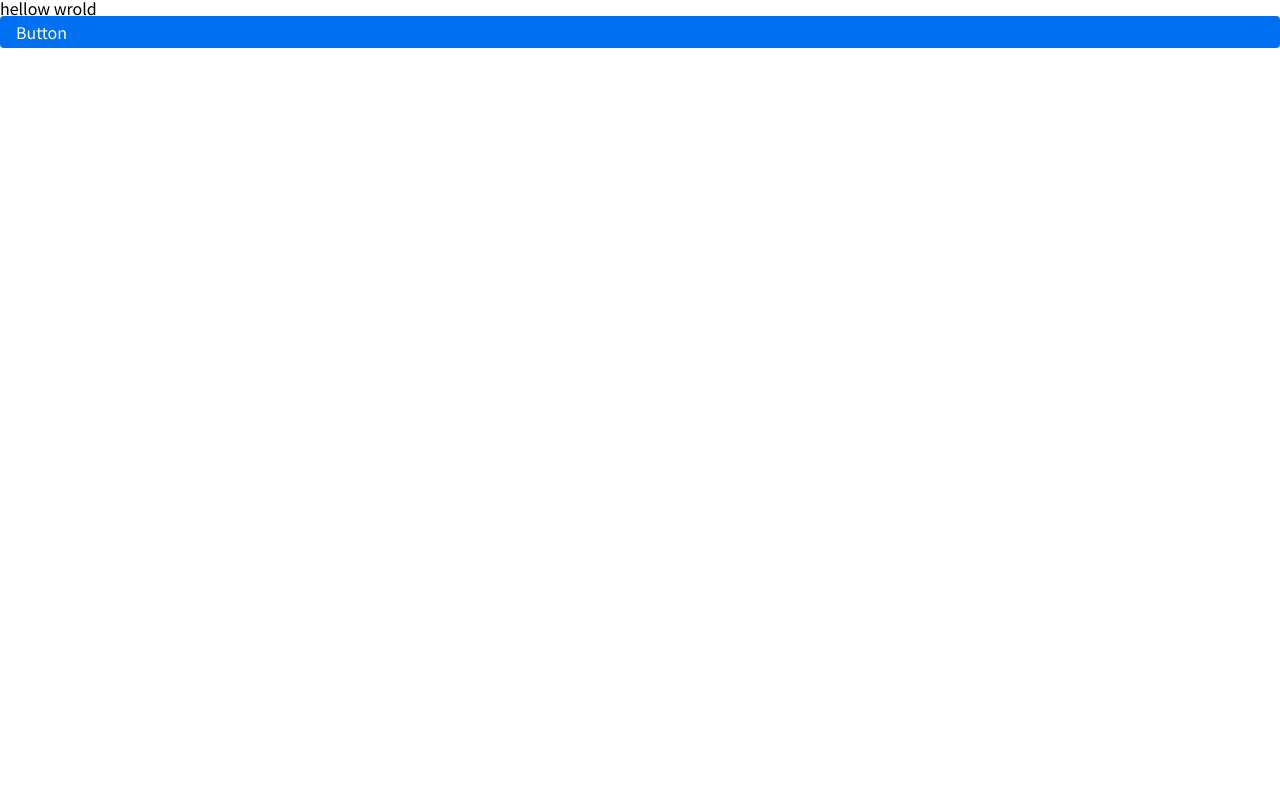
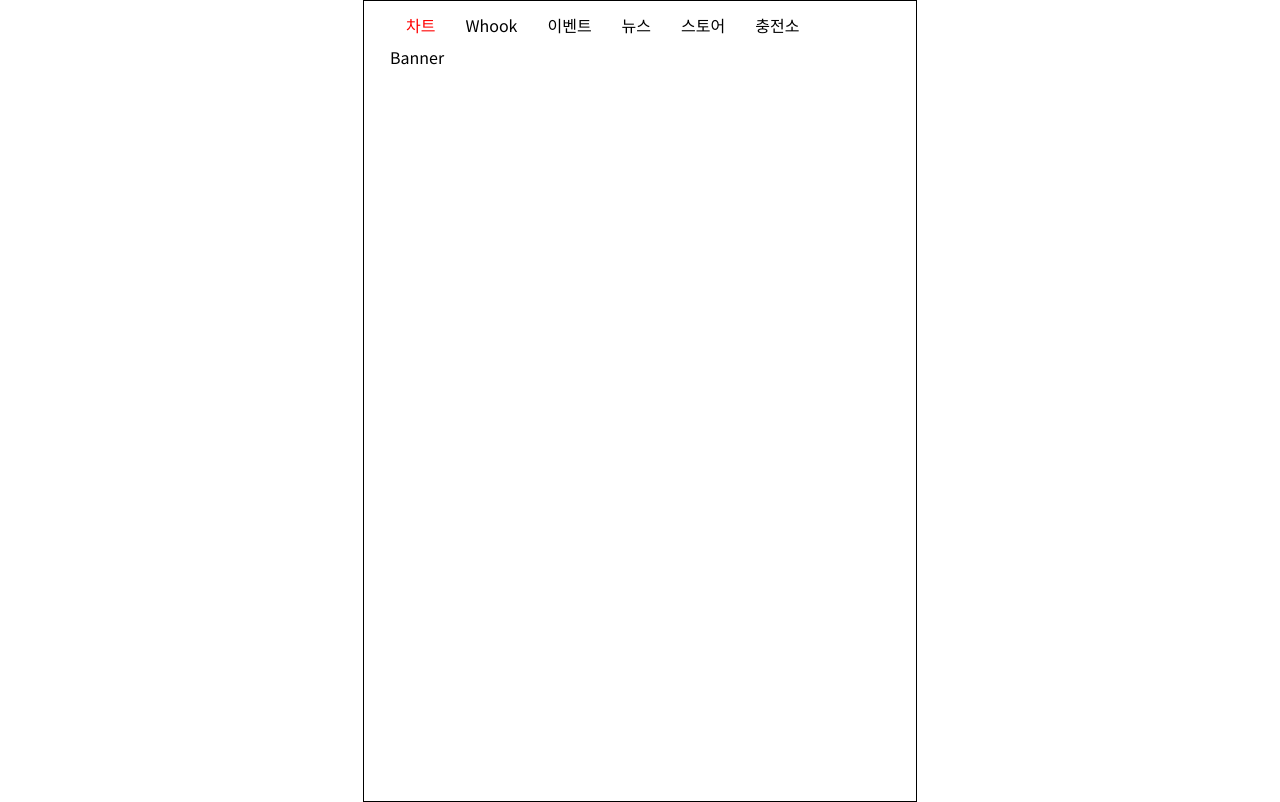
Before and after one commit to hansolc/hanteo-frontend-test-next, a Next.js app: page / in a window 1280 px wide. Built offline with nearby package versions, Linux system fonts and the light colour scheme.

Commit message:
useSwipe hoosk for swipe action, Add Client Component for home

```diff
--- /dev/null
+++ b/src/app/components/Banner/Banner.tsx
@@ -0,0 +1,7 @@
+import React from 'react';
+
+const Banner = () => {
+  return <div>Banner</div>;
+};
+
+export default Banner;
--- /dev/null
+++ b/src/app/components/ClientHome/ClientHome.tsx
@@ -0,0 +1,42 @@
+'use client';
+
+import React, { useState, useRef } from 'react';
+import HeaderTab from '../HeaderTab/HeaderTab';
+import Banner from '../Banner/Banner';
+import ContentsArea from '../ContentsArea/ContentsArea';
+import useSwipe from '@/hooks/useSwipe';
+
+const tabCount = 6;
+
+const ClientHome = () => {
+  const [currentIndex, setCurrentIndex] = useState(0);
+  const { handleTouchStart, handleTouchEnd } = useSwipe({
+    onSwipeLeft: () => {
+      if (currentIndex < tabCount - 1) {
+        setCurrentIndex((prev) => prev + 1);
+      }
+    },
+    onSwipeRight: () => {
+      if (currentIndex > 0) {
+        setCurrentIndex((prev) => prev - 1);
+      }
+    },
+  });
+
+  return (
+    <div
+      onTouchStart={handleTouchStart}
+      onTouchEnd={handleTouchEnd}
+      style={{ height: '100vh' }}
+    >
+      <HeaderTab
+        currentIndex={currentIndex}
+        setCurrentIndex={setCurrentIndex}
+      />
+      <Banner />
+      {/* <ContentsArea currentIndex={currentIndex} /> */}
+    </div>
+  );
+};
+
+export default ClientHome;
--- /dev/null
+++ b/src/app/components/ContentsArea/ContentsArea.tsx
@@ -0,0 +1,7 @@
+import React from 'react';
+
+const ContentsArea = () => {
+  return <div>ContentsArea</div>;
+};
+
+export default ContentsArea;
--- /dev/null
+++ b/src/app/components/HeaderTab/HeaderTab.module.scss
@@ -0,0 +1,22 @@
+@use 'mixins' as *;
+
+.headerTabWrapper {
+    display: flex;
+    padding: 1rem;
+    overflow-x: auto;
+    gap: 30px;
+    white-space: nowrap;
+    scrollbar-width: none;
+    &::-webkit-scrollbar {
+        display: none;
+    }
+}
+
+.tabItem {
+    flex: 0 0 auto;
+    cursor: pointer;
+
+    &.cur {
+        color: red;
+    }
+}
--- /dev/null
+++ b/src/app/components/HeaderTab/HeaderTab.tsx
@@ -0,0 +1,46 @@
+'use client';
+
+import React, { useEffect, useRef } from 'react';
+import styles from './HeaderTab.module.scss';
+import { SwipeIndexProps } from '../types';
+
+interface HeaderTabProps extends SwipeIndexProps {}
+
+const tabItems = ['차트', 'Whook', '이벤트', '뉴스', '스토어', '충전소'];
+
+const HeaderTab = ({ currentIndex, setCurrentIndex }: HeaderTabProps) => {
+  const itemRefs = useRef<(HTMLLIElement | null)[]>([]);
+
+  useEffect(() => {
+    const el = itemRefs.current[currentIndex];
+    if (el) {
+      el.scrollIntoView({
+        behavior: 'smooth',
+        inline: 'center',
+        block: 'nearest',
+      });
+    }
+  }, [currentIndex]);
+
+  return (
+    <ul className={styles.headerTabWrapper}>
+      {/* li key 변경하기! */}
+      {tabItems.map((tab, idx) => {
+        return (
+          <li
+            key={idx}
+            className={`${styles.tabItem} ${idx === currentIndex ? styles.cur : ''}`}
+            ref={(el) => {
+              itemRefs.current[idx] = el;
+            }}
+            onClick={() => setCurrentIndex(idx)}
+          >
+            {tab}
+          </li>
+        );
+      })}
+    </ul>
+  );
+};
+
+export default HeaderTab;
--- /dev/null
+++ b/src/app/components/types.ts
@@ -0,0 +1,6 @@
+interface SwipeIndexProps {
+  currentIndex: number;
+  setCurrentIndex: (index: number) => void;
+}
+
+export type { SwipeIndexProps };
--- a/src/app/page.tsx
+++ b/src/app/page.tsx
@@ -1,10 +1,10 @@
-import Button from '@/components/Button/Button';
+import Wrapper from '@/components/Wrapper/Wrapper';
+import ClientHome from './components/ClientHome/ClientHome';
 
 export default function Home() {
   return (
-    <div>
-      hellow wrold
-      <Button></Button>
-    </div>
+    <Wrapper>
+      <ClientHome />
+    </Wrapper>
   );
 }
--- /dev/null
+++ b/src/components/Wrapper/Wrapper.module.scss
@@ -0,0 +1,10 @@
+.wrapper {
+    width: 100%;
+    max-width: 500px;
+    margin: 0 auto;
+    min-height: 100vh;
+    padding: 0 2%;
+    display: flex;
+    flex-direction: column;
+    border: 1px solid black;
+}
--- /dev/null
+++ b/src/components/Wrapper/Wrapper.tsx
@@ -0,0 +1,8 @@
+import React, { PropsWithChildren } from 'react';
+import { wrapper } from './Wrapper.module.scss';
+
+const Wrapper = ({ children }: PropsWithChildren) => {
+  return <div className={wrapper}>{children}</div>;
+};
+
+export default Wrapper;
--- /dev/null
+++ b/src/hooks/useSwipe.ts
@@ -0,0 +1,44 @@
+'use client';
+
+import React, { useRef } from 'react';
+
+interface SwipeProps {
+  onSwipeLeft?: () => void;
+  onSwipeRight?: () => void;
+  threshold?: number;
+}
+
+const useSwipe = ({
+  onSwipeLeft,
+  onSwipeRight,
+  threshold = 50,
+}: SwipeProps) => {
+  const touchStartX = useRef<number | null>(null);
+
+  const handleTouchStart = (e: React.TouchEvent) => {
+    touchStartX.current = e.touches[0].clientX;
+  };
+
+  const handleTouchEnd = (e: React.TouchEvent) => {
+    if (touchStartX.current === null) return;
+
+    const deltaX = e.changedTouches[0].clientX - touchStartX.current;
+
+    if (deltaX < -threshold) {
+      // 좌로 스와이프: 다음 탭
+      onSwipeLeft?.();
+    } else if (deltaX > threshold) {
+      // 우로 스와이프: 이전 탭
+      onSwipeRight?.();
+    }
+
+    touchStartX.current = null;
+  };
+
+  return {
+    handleTouchStart,
+    handleTouchEnd,
+  };
+};
+
+export default useSwipe;
--- a/src/styles/_mixins.scss
+++ b/src/styles/_mixins.scss
@@ -0,0 +1,4 @@
+@mixin flex-col {
+    display: flex;
+    flex-direction: column;
+}
```
